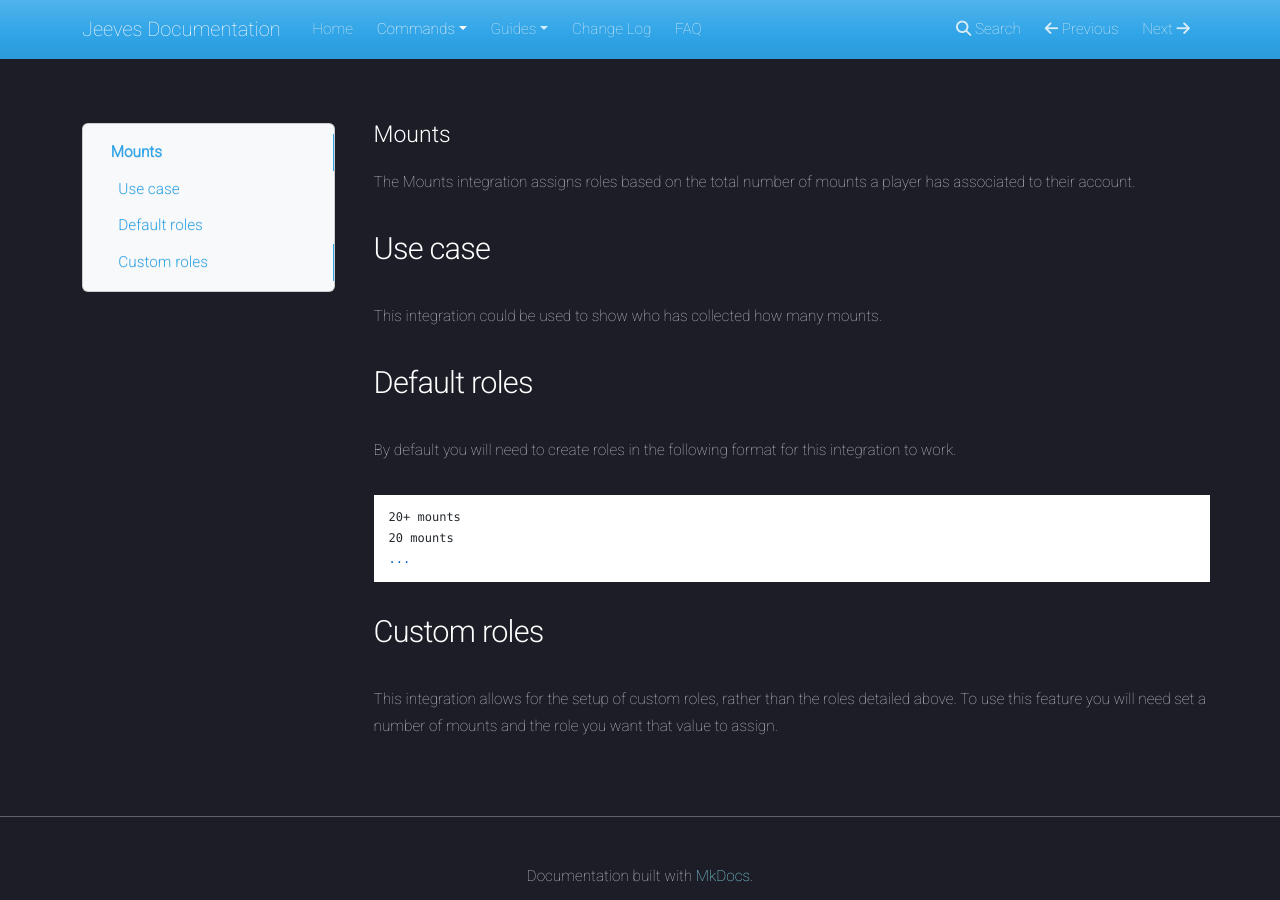
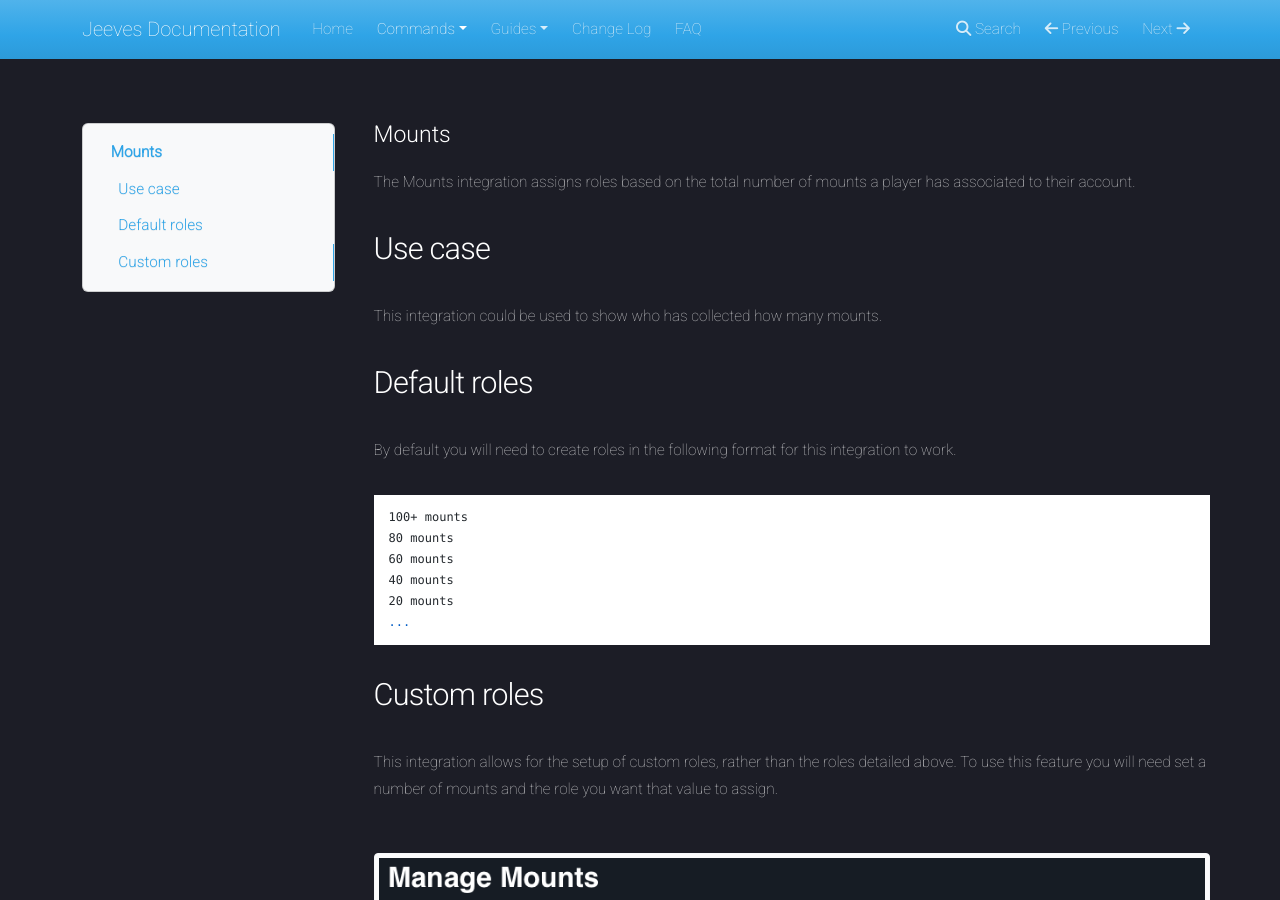
Before and after one commit to TeamJeeves/Jeeves-Bot-Documentation, an MkDocs documentation site: the page built from docs/commands/dashboard/role-management/mounts.md, in a window 1280 px wide and 900 px high. Built offline with MkDocs 1.6.1, drawn with Linux system fonts in a browser that asks for light colours; nearby versions of some CDN libraries.

Commit message:
Added mounts custom role map screenshot

````diff
--- a/docs/commands/dashboard/role-management/mounts.md
+++ b/docs/commands/dashboard/role-management/mounts.md
@@ -9,7 +9,10 @@ This integration could be used to show who has collected how many mounts.
 
 By default you will need to create roles in the following format for this integration to work.
 ```
-20+ mounts
+100+ mounts
+80 mounts
+60 mounts
+40 mounts
 20 mounts
 ...
 ```
@@ -17,3 +20,5 @@ By default you will need to create roles in the following format for this integr
 ## Custom roles
 
 This integration allows for the setup of custom roles, rather than the roles detailed above. To use this feature you will need set a number of mounts and the role you want that value to assign.
+
+![MountsScreenshot](../../../img/mounts-custom-rolemap.png)
````
Also changed, not shown: docs/img/mounts-custom-rolemap.png (added).
